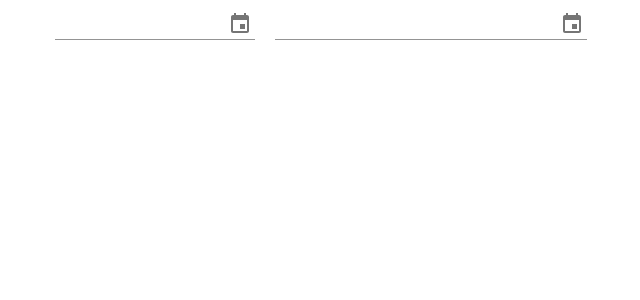
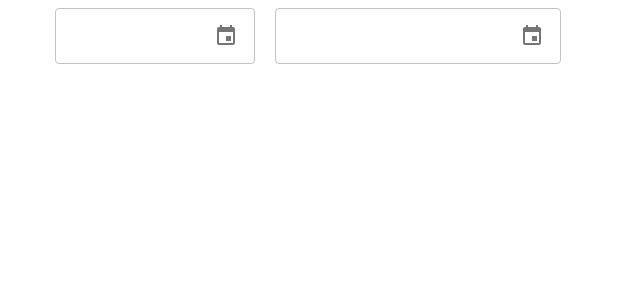
Before and after one commit to kitXIII/datepicker-customization, a React (Create React App) app: page / in a window 1280 px wide. Shown: the top 300 px of the page, without its empty margins (153-793 px from the left). Built offline with nearby package versions, Linux system fonts and the light colour scheme.

Commit message:
upd styles

```diff
--- a/src/KeyboardDatePicker/KeyboardDatePicker.tsx
+++ b/src/KeyboardDatePicker/KeyboardDatePicker.tsx
@@ -1,36 +1,16 @@
-import {
-  useCallback,
-  FC,
-  useRef,
-  useMemo,
-  ReactNode,
-  ComponentClass,
-  FunctionComponent,
-} from "react";
+import { makeStyles, PopoverOrigin } from "@material-ui/core";
 import {
   DatePickerView,
   KeyboardDatePicker as MUIKeyboardDatePicker,
 } from "@material-ui/pickers";
+import { ParsableDate } from "@material-ui/pickers/constants/prop-types";
 import { ToolbarComponentProps } from "@material-ui/pickers/Picker/Picker";
-import {
-  IconButtonProps,
-  InputAdornmentProps,
-  makeStyles,
-  PopoverOrigin,
-  TextFieldProps,
-  Theme,
-} from "@material-ui/core";
-import { InputProps } from "@material-ui/core/Input/Input";
+import { MaterialUiPickersDate } from "@material-ui/pickers/typings/date";
+import { isUndefined, omitBy } from "lodash";
+import React, { FC, ReactNode, useCallback, useMemo, useRef } from "react";
+
 import { DatePickerToolbar } from "./DatePickerToolbar";
-import { MaterialUiPickersDate } from "@material-ui/pickers/typings/date";
-import { ParsableDate } from "@material-ui/pickers/constants/prop-types";
-import { omitBy, isUndefined } from 'lodash';
-
-const defaultFormat = "YYYY/MM/DD";
-
-const KeyboardInputProps: Partial<InputProps> = {
-  fullWidth: true,
-};
+import { Color } from "./styles";
 
 const DatePickerViewOrder: DatePickerView[] = ["year", "month", "date"];
 
@@ -45,6 +25,7 @@ export type KeyboardDatePickerProps = {
   onClose?: () => void;
   onOpen?: () => void;
   open?: boolean;
+  autoOk?: boolean;
   disabled?: boolean;
   disableFuture?: boolean;
   disablePast?: boolean;
@@ -57,20 +38,13 @@ export type KeyboardDatePickerProps = {
   minDateMessage?: ReactNode;
   strictCompareDates?: boolean;
   readOnly?: boolean;
-  TextFieldComponent?:
-    | ComponentClass<TextFieldProps, any>
-    | FunctionComponent<TextFieldProps>;
-  InputAdornmentProps?: Partial<InputAdornmentProps>;
   inputValue?: string;
-  inputVariant?: "standard" | "outlined" | "filled";
-  KeyboardButtonProps?: Partial<IconButtonProps>;
-  KeyboardInputProps?: Partial<InputProps>;
   popoverAnchorOrigin?: PopoverOrigin;
   popoverTransformOrigin?: PopoverOrigin;
 };
 
 export const KeyboardDatePicker: FC<KeyboardDatePickerProps> = ({
-  format = defaultFormat,
+  format = "YYYY-MM-DD",
   message,
   popoverAnchorOrigin,
   popoverTransformOrigin,
@@ -82,8 +56,7 @@ export const KeyboardDatePicker: FC<KeyboardDatePickerProps> = ({
     ),
     [message]
   );
-  const classes = useStyles();
-  const containerRef = useRef<HTMLDivElement>(null);
+
   const popoverOriginProps = useMemo(
     () =>
       omitBy(
@@ -96,72 +69,145 @@ export const KeyboardDatePicker: FC<KeyboardDatePickerProps> = ({
     [popoverAnchorOrigin, popoverTransformOrigin]
   );
 
+  const classes = useStyles();
+  const containerRef = useRef<HTMLDivElement>(null);
+
   return (
     <div className={classes.container} ref={containerRef}>
       <MUIKeyboardDatePicker
         {...restProps}
         format={format}
         variant="inline"
+        inputVariant="outlined"
         views={DatePickerViewOrder}
-        InputProps={KeyboardInputProps}
+        InputProps={{
+          fullWidth: true,
+        }}
         KeyboardButtonProps={{
           className: classes.inputIcon || undefined,
           size: "small",
+          disableRipple: true,
         }}
         ToolbarComponent={ToolbarComponent}
+        leftArrowButtonProps={{
+          disableRipple: true,
+        }}
+        rightArrowButtonProps={{
+          disableRipple: true,
+        }}
         PopoverProps={{
           className: classes.popover,
           anchorEl: () => containerRef.current as Element,
           PaperProps: {
-            variant: "outlined",
+            elevation: 0,
+            square: true,
           },
           ...popoverOriginProps,
         }}
-        fullWidth
       />
     </div>
   );
 };
 
-const useStyles = makeStyles((theme: Theme) => ({
+const useStyles = makeStyles({
   container: {
     width: "100%",
   },
   inputIcon: {
-    borderRadius: "4px",
+    borderRadius: 0,
   },
   popover: {
-    "& .MuiPickersCalendarHeader-switchHeader": {
-      padding: "0 12px",
-      marginBottom: "35px",
+    "& .MuiPopover-paper": {
+      backgroundColor: Color.white,
+      boxShadow: "0px 4px 24px rgba(0, 0, 0, 0.16)",
+    },
 
-      "& .MuiIconButton-root": {
-        borderRadius: "4px",
-        width: "32px",
+    "& .MuiPickersCalendarHeader": {
+      "&-transitionContainer ": {
         height: "32px",
-      },
-      "& .MuiTypography-root": {
-        fontWeight: 600,
+        "& > *": {
+          bottom: 0,
         },
       },
 
-    "& .MuiPickersDay-day": {
+      "&-switchHeader": {
+        height: "40px",
+        padding: "0 12px",
+        marginBottom: "16px",
+        marginTop: 0,
+
+        "& .MuiIconButton-root": {
+          borderRadius: 0,
+          width: "32px",
+          height: "32px",
+          color: Color.grayDark,
+
+          "&:hover": {
+            backgroundColor: Color.grayLight,
+          },
+        },
+
+        "& .MuiIconButton-root.Mui-disabled": {
+          color: Color.gray4,
+        },
+
+        "& .MuiTypography-root": {
+          fontSize: "18px",
+          fontWeight: 400,
+          color: Color.textBody,
+          display: "flex",
+          alignItems: "center",
+          justifyContent: "center",
+        },
+      },
+
+      "&-daysHeader": {
+        height: "40px",
+        maxHeight: "unset",
+
+        "& .MuiPickersCalendarHeader-dayLabel": {
+          fontSize: "14px",
+          color: Color.grayDark,
+        },
+      },
+    },
+
+    "& .MuiPickersDay": {
+      "&-day": {
         margin: 0,
         width: "40px",
         height: "40px",
-      borderRadius: "4px",
+        borderRadius: 0,
+        fontSize: "18px",
+        color: Color.textBody,
 
         "&:hover": {
-        backgroundColor: "#E1E4E8",
+          color: Color.textBody,
+          backgroundColor: Color.grayLight2,
         },
       },
 
-    "& .MuiPickersDay-hidden": {
+      "&-current": {
+        color: Color.blue,
+      },
+
+      "&-daySelected": {
+        color: Color.white,
+        backgroundColor: Color.blue,
+      },
+
+      "&-dayDisabled": {
+        color: Color.gray3,
+      },
+
+      "&-hidden": {
         opacity: 1,
-      color: "#BDBDBD",
+        color: Color.gray4,
+      },
     },
 
     "& .MuiPickersCalendar-transitionContainer": {
+      marginTop: "8px",
       minHeight: "240px",
       paddingBottom: "12px",
     },
@@ -171,65 +217,75 @@ const useStyles = makeStyles((theme: Theme) => ({
       flexDirection: "column",
       alignItems: "center",
 
-      "& .MuiPickersYear-root": {
-        margin: "8px 0",
-        padding: "8px 12px",
-        color: theme.palette.text.primary,
-        fontSize: "16px",
-        lineHeight: "16px",
+      "& .MuiPickersYear": {
+        "&-root": {
+          margin: "4px 0",
+          padding: "4px 8px",
+          color: Color.textBody,
+          fontSize: "18px",
+          lineHeight: "24px",
           fontWeight: 400,
-        borderRadius: "4px",
+          borderRadius: 0,
 
           "&:hover": {
-          backgroundColor: "#F0F2F3",
+            color: Color.textBody,
+            backgroundColor: Color.grayLight,
           },
         },
 
-      "& .MuiPickersYear-yearSelected": {
-        fontSize: "20px",
-        lineHeight: "24px",
-        fontWeight: 600,
-        color: theme.palette.primary.main,
-        margin: "8px 0",
-        padding: "4px 8px",
+        "&-yearDisabled": {
+          color: Color.gray3,
+        },
+
+        "&-yearSelected": {
+          color: Color.blue,
+          fontWeight: 400,
+        },
       },
     },
 
     "& .MuiPickersMonthSelection-container": {
       width: "100%",
-      padding: "12px 0 24px",
+      padding: "0 0 24px",
       display: "grid",
       gridTemplateColumns: "1fr 1fr 1fr",
       gridColumnGap: "0px",
       gridRowGap: "0px",
       justifyItems: "center",
 
-      "& .MuiPickersMonth-root": {
+      "& .MuiPickersMonth": {
+        "&-root": {
           flex: "unset",
-        width: "42px",
+          width: "45px",
           height: "40px",
           display: "flex",
           alignItems: "center",
           justifyContent: "center",
-        borderRadius: "4px",
+          borderRadius: 0,
 
-        color: theme.palette.text.primary,
-        fontSize: "16px",
+          color: Color.textBody,
+          fontSize: "18px",
           fontWeight: 400,
 
           "&:hover": {
-          backgroundColor: "#F0F2F3",
+            color: Color.textBody,
+            backgroundColor: Color.grayLight,
           },
         },
 
-      "& .MuiPickersMonth-monthSelected": {
-        fontSize: "20px",
-        fontWeight: 600,
-        color: theme.palette.primary.main,
+        "&-monthDisabled": {
+          color: Color.gray3,
+        },
+
+        "&-monthSelected": {
+          color: Color.blue,
+          fontWeight: 400,
         },
       },
+    },
+
     "& .MuiPickersBasePicker-pickerView": {
       minHeight: "unset",
     },
   },
-}));
+});
```
Lines whose indentation alone changed are shown as unchanged.
